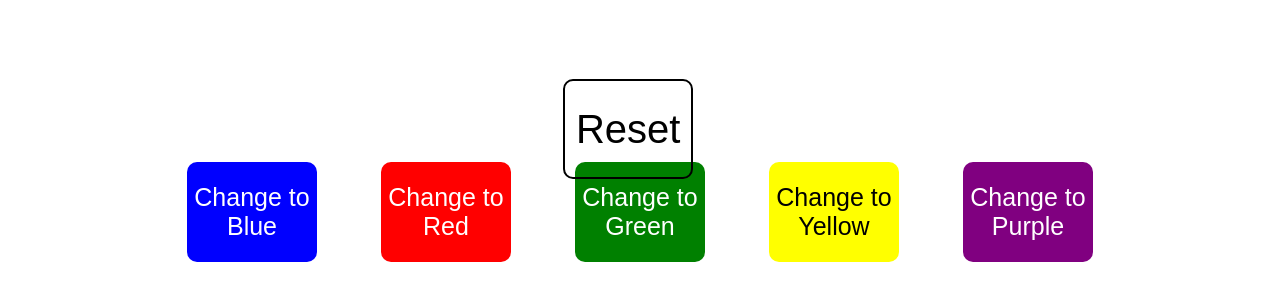
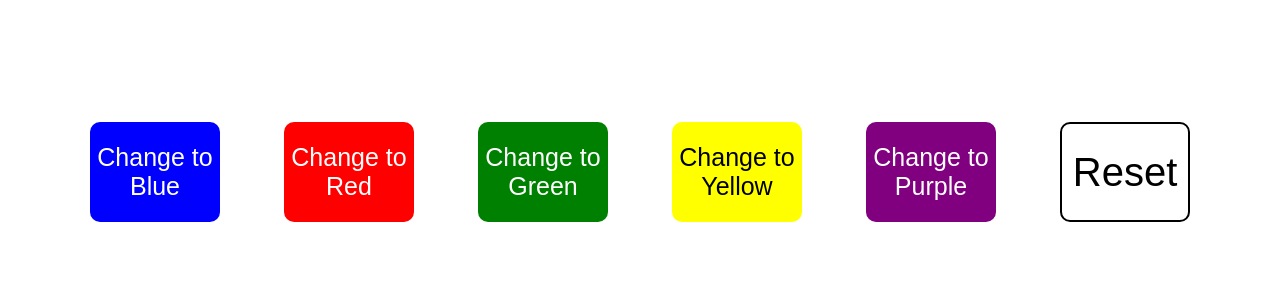
Before and after one commit to ismeet010/Magic-Of-CSS, a plain HTML site: page hover_color_animation/index.html in a window 1280 px wide. Shown: the part 196-496 px from the top of the page. Drawn offline with Linux system fonts and the light colour scheme.

Commit message:
fix(reset button): fixed the position bug

```diff
--- a/hover_color_animation/index.html
+++ b/hover_color_animation/index.html
@@ -16,10 +16,10 @@
     <button class="green" id="green">Change to Green</button>
     <button class="yellow" id="yellow">Change to Yellow</button>
     <button class="purple" id="purple">Change to Purple</button>
+    <button class="reset" id="reset">Reset</button>
 
   </div>
 
-  <button class="reset" id="reset">Reset</button>
 
   <script src="./script.js"></script>
 </body>
--- a/hover_color_animation/style.css
+++ b/hover_color_animation/style.css
@@ -1,5 +1,5 @@
 .container {
-  height: 100vh;
+  height: 90vh;
   display: flex;
   gap: 64px;
   justify-content: center;
@@ -7,6 +7,7 @@
 }
 
 button {
+  outline: unset;
   background-color: unset;
   border-radius: 10px;
   height: 100px;
@@ -20,7 +21,6 @@ button {
   to {color: black;}
 }
 .reset {
-  position: absolute;
   top: 275px;
   left: 44vw;
   border: 2px solid black;
```
